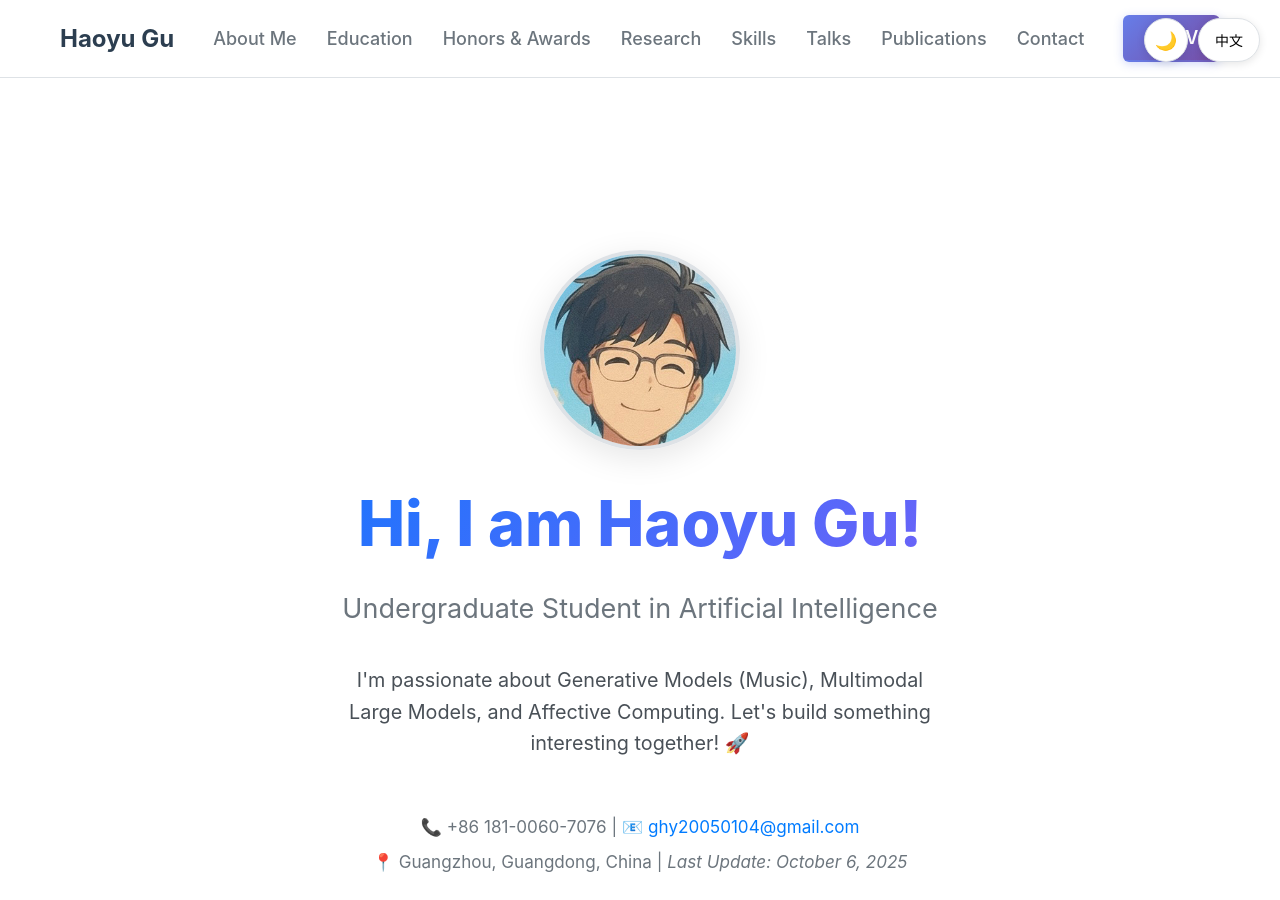
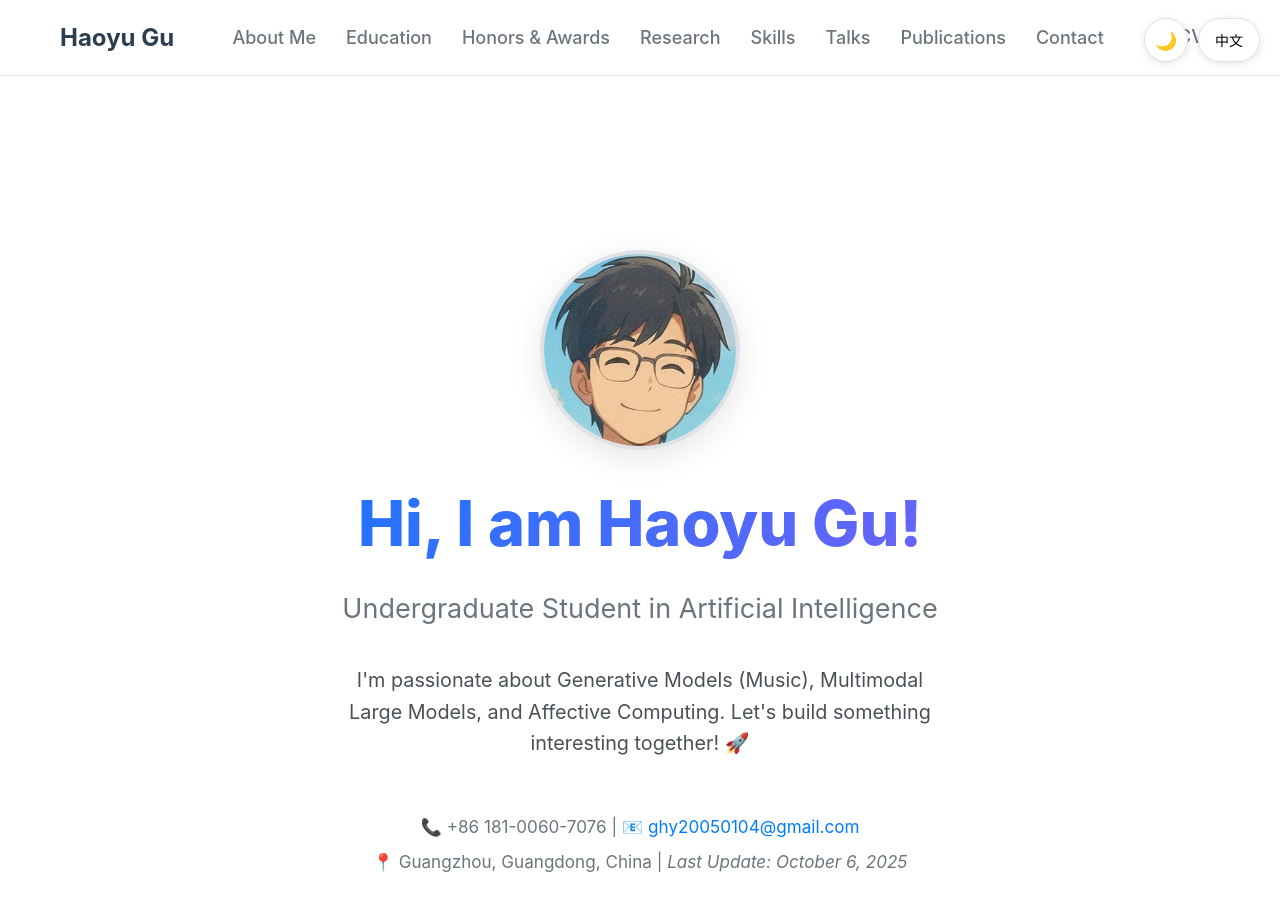
Before and after one commit to Haoyu-Gu/haoyu-gu.github.io, a Jekyll site: the page built from index.html, in a window 1280 px wide and 900 px high. Built offline with Jekyll 4.4.1, drawn with Linux system fonts in a browser that asks for light colours.

Commit message:
恢复导航栏CV按钮为原版本，指向/cv/页面

```diff
--- a/_layouts/single-page.html
+++ b/_layouts/single-page.html
@@ -54,7 +54,7 @@
         </ul>
 
         <div class="nav-secondary">
-          <a href="{{ base_path }}/files/cv.pdf" target="_blank" class="cv-download-btn" data-lang='{"en": "📄 CV", "zh": "📄 简历"}'>📄 CV</a>
+          <a href="{{ base_path }}/cv/" data-lang='{"en": "CV", "zh": "简历"}'>CV</a>
         </div>
       </div>
     </nav>
```
